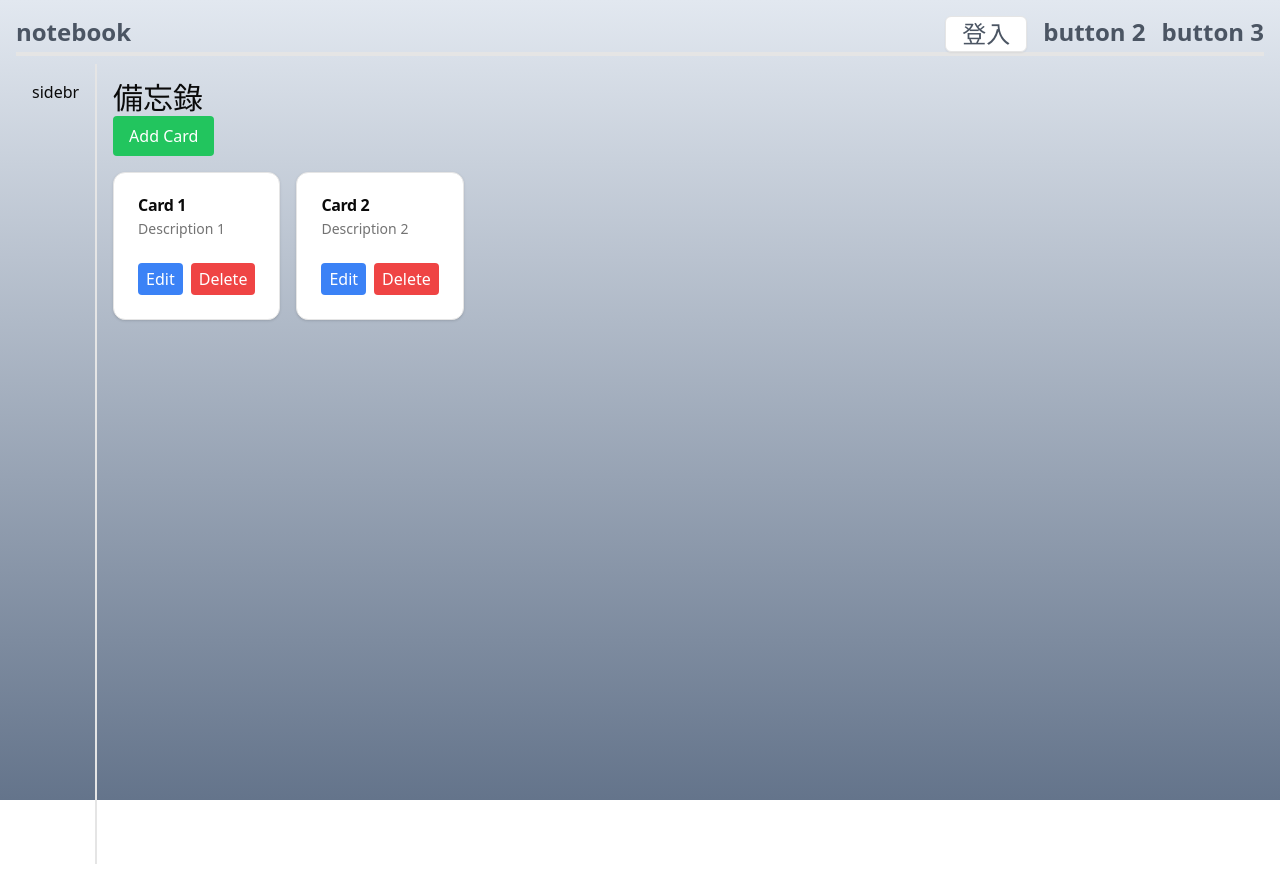
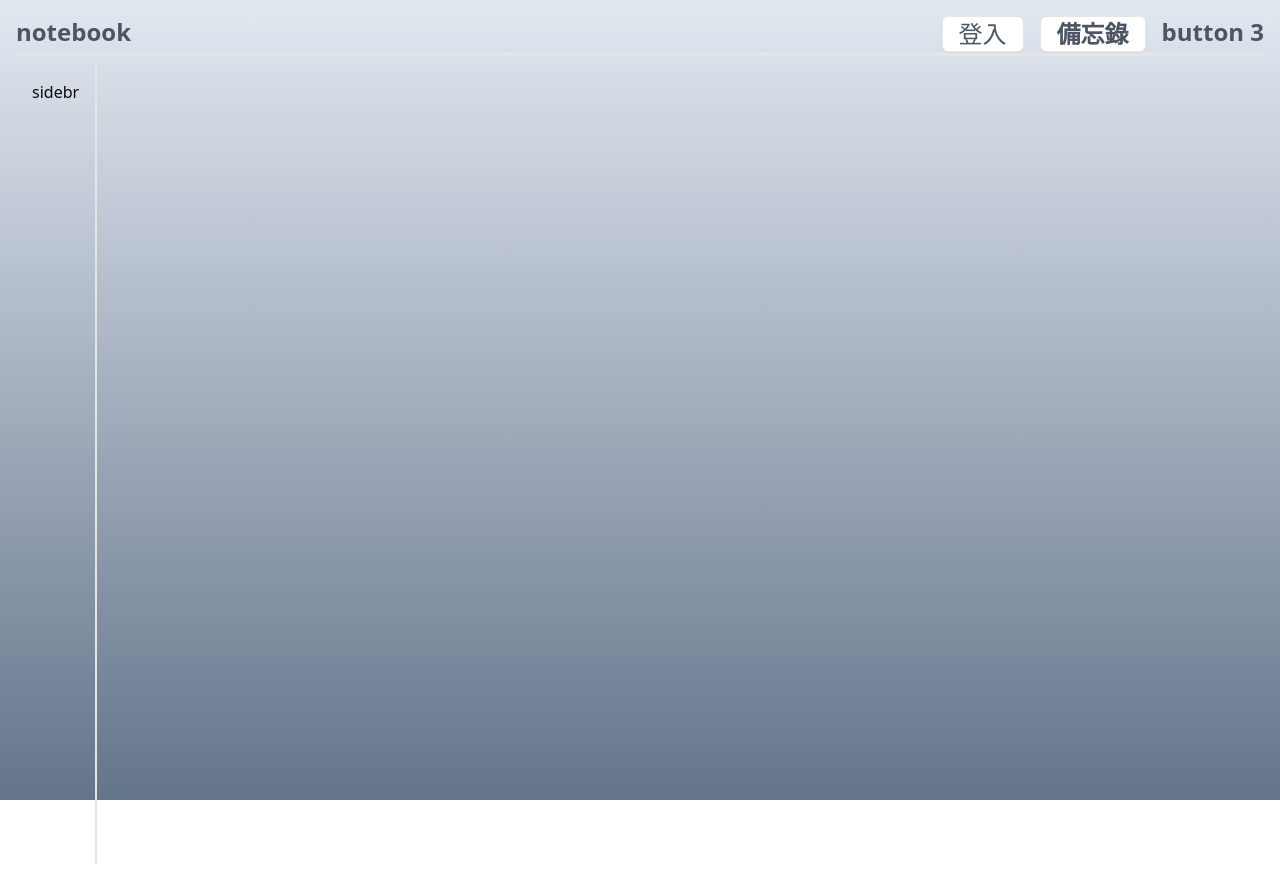
Before and after one commit to sheng6612/notebook, a Next.js app: page / in a window 1280 px wide. Built offline with nearby package versions, Linux system fonts and the light colour scheme.

Commit message:
feat: add button to card
fix link

```diff
--- a/src/components/home/tilt.tsx
+++ b/src/components/home/tilt.tsx
@@ -1,30 +1,34 @@
 import { Button } from "../ui/button";
 import Link from "next/link";
-import Homecard from "./card";
+
 
 
 export default function Hometitle() {
     return (
         <div className="p-4">
             <div className="text-2xl text-gray-600 flex justify-between border-b-4  mb-2">
-                <p className="font-bold text-blak">notebook</p>
+                <div className="font-bold text-blak">notebook</div>
                 <div className="flex space-x-4 text-2xl font-bold">
                     <div className="">
-                        <Link href="/login/page">
+                        <Link href="/login">
                             <Button variant="outline" className="text-2xl">登入</Button>
                         </Link>
                     </div>
-                    <div>button 2</div>
+                    <div>
+                        <Link href="/card">
+                            <Button variant="outline" className="text-2xl font-bold">備忘錄</Button>
+                        </Link>
+                    </div>
                     <div>button 3</div>
                 </div>
             </div>
             <div className="flex h-svh">
-                <div className=" w-5/1 p-4 border-r-2">
+                <div  id="index" className=" w-5/1 p-4 border-r-2">
                     <div>sidebr</div>
                 </div>
                 <div className="">
 
-                <Homecard/>
+
                 {/* <label className="flex-grow p-4 border-b-2 border-gray-300">新增日記</label>
                     <div className="flex justify-between">
                     <textarea
@@ -37,5 +41,5 @@ export default function Hometitle() {
             </div>
         </div>
     );
-}//TODO：新增sidebar
-//FIXME: homecard
+}//TODO：新增sidebar 主畫面
+//FIXME: card into div
```
